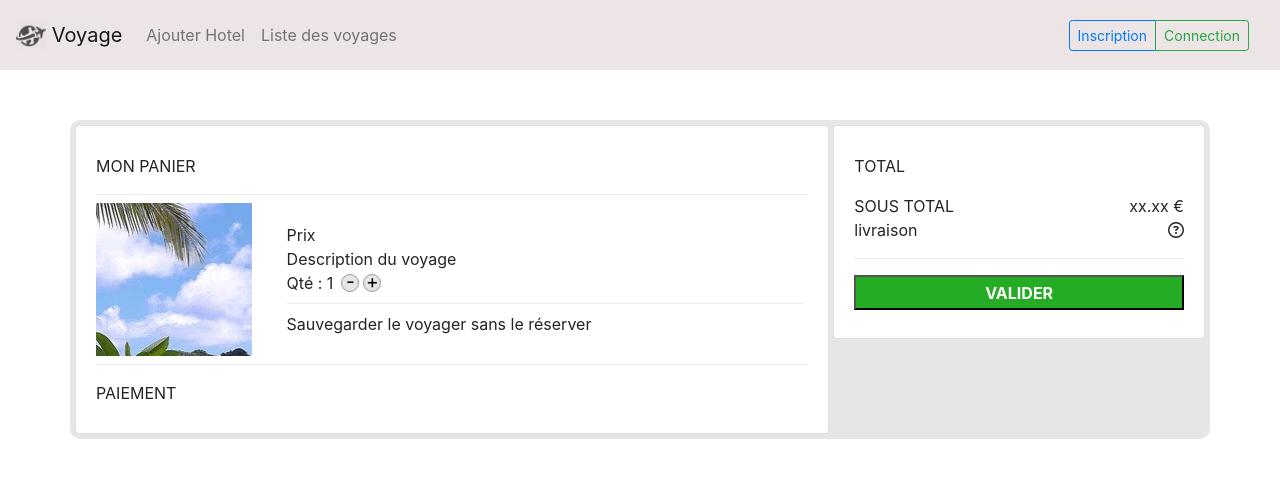
After one commit to remytreflest/PPE, a PHP site: page /membres/panier.php in a window 1280 px wide. The commit adds this page. Shown: the top 478 px of the page. Run offline with PHP 8.4, Linux system fonts and the light colour scheme; some libraries are stand-ins or nearby versions.

Commit message:
début de travail de mise en forme de la page panier

```diff
--- a/admin/header.php
+++ b/admin/header.php
@@ -48,7 +48,7 @@ if(!empty($_SESSION["idUtilisateur"]) && $_SESSION["role"] == 1){
                         <ul class="dropdown-menu" id="dropdown-nav">
                             <li class="dropdown-item"><a href="#">Profil</a></li>
                             <li class="dropdown-item"><a href="#">Favoris</a></li>
-                            <li class="dropdown-item"><a href="<?=$_SESSION["role"] == 1 ? 'messagerie.php' : '../admin/messagerieAdmin.php';?>">Messagerie</a><span class="badge <?=(!empty($nombre_message_non_lu["COUNT(idMessage)"]) && $nombre_message_non_lu["COUNT(idMessage)"] > 0) ? 'badge-danger' : 'badge-success';?> align-self-start ml-2"><?=$nombre_message_non_lu["COUNT(idMessage)"];?></span></li>
+                            <li class="dropdown-item"><a href="<?=$_SESSION["role"] == 1 ? 'messagerie.php' : '../admin/messagerieAdmin.php';?>">Messagerie</a><span class="badge <?=(!empty($nombre_message_non_lu["nbMsg"]) && $nombre_message_non_lu["nbMsg"] > 0) ? 'badge-danger' : 'badge-success';?> align-self-start ml-2"><?=$nombre_message_non_lu["nbMsg"];?></span></li>
                         </ul>
                     </li>
                 </ul>
--- a/css/style.css
+++ b/css/style.css
@@ -509,6 +509,22 @@ section{
   color: white;
 }
 
+.container-search-bar{
+  height: 50px;
+  width: 100%;
+  display: flex;
+  margin-bottom: 20px!important;
+}
+
+.container-search-bar input {
+  width: calc(100% - 50px);
+}
+
+#users #search-bar-msg{
+  width: 50px;
+  height: 50px;
+}
+
 #users button:first-child{
   border-top-left-radius: 15px;
   border-bottom-left-radius: 15px;
@@ -620,3 +636,49 @@ section{
 #newMessage::-webkit-scrollbar {
   display: none;
   }
+
+
+
+
+  /* PAGE PANIER */
+#container-panier{
+  background-color: #e6e6e6;
+  margin: 50px auto;
+  padding: 5px;
+  border-radius: 10px;
+}
+
+#image-produit-panier{
+  min-height: 150px;
+  height: 100%;
+  width: auto;
+  background-size: cover;
+  background-repeat: no-repeat;
+  background: url("../src/img/image-horizontale-hotel-1.jpg");
+}
+
+.panier-quantite{
+  display: flex;
+  justify-content: center;
+  align-items: center;
+  position: relative;
+  border-radius: 50%;
+  height: 18px;
+  width: 18px;
+  background-color: #e6e6e6;
+  border: 0.5px solid rgb(155, 155, 155);
+  font-size: 1.2em;
+  padding-bottom: 5px;
+}
+
+.panier-quantite:focus, .panier-quantite:active{
+  outline: none;
+}
+
+#btn-valider-panier {
+  width: 100%;
+  height: 35px;
+  color: white;
+  background-color: rgb(36, 172, 36);
+  font-weight: 650;
+}
--- /dev/null
+++ b/membres/panier.php
@@ -0,0 +1,65 @@
+<?php
+require_once "header.php";
+?>
+
+<div id="container-panier" class="container">
+    <div class="row">
+        <div class="col-12 col-lg-8 pr-lg-1 mb-2 mb-lg-0">
+            <div class="card">
+                <div class="card-body">
+                    <card class="card-text">
+                        <div class="py-2">MON PANIER</div>
+                    </card>
+                    <hr class="dropdown-divider">
+                    <card class="card-text d-flex row">
+                        <div class="col-12 col-lg-3">
+                            <div id="image-produit-panier"></div>
+                        </div>
+                        <div class="card-body col-12 col-lg-9 d-flex flex-column">
+                            <div class="card-text">Prix</div>
+                            <div class="card-text">Description du voyage</div>
+                            <div class="card-text d-flex align-items-center">
+                                <div>Qté : 1 </div>
+                                <button class="panier-quantite ml-2">-</button>
+                                <button class="panier-quantite ml-1">+</button>
+                            </div>
+                            <hr class="dropdown-divider">
+                            <div class="card-text">Sauvegarder le voyager sans le réserver</div>
+                        </div>
+                    </card>
+                    <hr class="dropdown-divider">
+                    <card class="card-text">
+                        <div class="py-2">PAIEMENT</div>
+                    </card>
+                </div>
+            </div>
+        </div>
+        <div id="card-paiement" class="col-12 col-lg-4 pl-lg-0">
+            <div class="card">
+                <div class="card-body">
+                    <div class="card-text py-2">TOTAL</div>
+                    <div class="card-text py-2">
+                        <div class="d-flex justify-content-between">
+                            <div>SOUS TOTAL</div>
+                            <div>xx.xx €</div>
+                        </div>
+                        <div class="d-flex justify-content-between">
+                            <div>livraison</div>
+                            <div><i class="far fa-question-circle"></i></div>
+                        </div>
+                    </div>
+                    <hr class="dropdown-divider">
+                    <div class="card-text">
+                        <form action="" class="py-2">
+                            <button id="btn-valider-panier" type="submit" >VALIDER</button>
+                        </form>
+                    </div>
+                </div>
+            </div>
+        </div>
+    </div>
+</div>
+
+<?php
+require_once "../membres/footer.php";
+?>
```
Also changed, not shown: admin/messagerieAdmin.php (+19 -4 lines), traitements/PanierAjoutProduit.php (added, +23 -0 lines).
